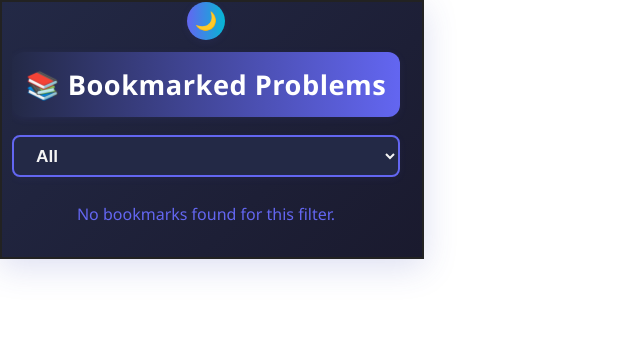
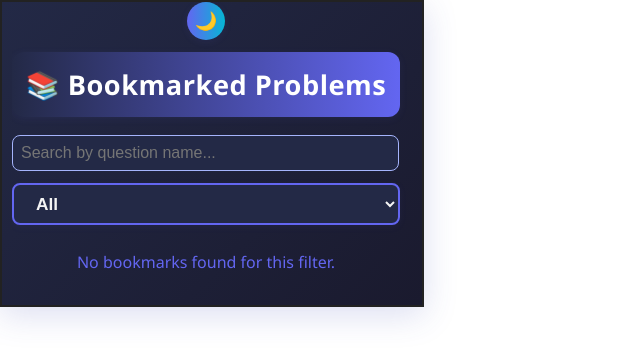
Before and after one commit to swapnil-1357/LC-bookmark-ext, a React (Vite) app in the folder leetcode-bookmarks-react/: page / in a window 1280 px wide. Shown: the top 360 px of the page, without its empty margins (0-640 px from the left). Built offline with nearby package versions, Linux system fonts and the light colour scheme.

Commit message:
⚒️ add seach bar

```diff
--- a/leetcode-bookmarks-react/src/App.jsx
+++ b/leetcode-bookmarks-react/src/App.jsx
@@ -10,6 +10,7 @@ export default function App() {
   const [filter, setFilter] = useState("All");
   const [noteId, setNoteId] = useState(null);
   const [dark, setDark] = useState(true);
+  const [search, setSearch] = useState("");
 
   const loadBookmarks = () => {
     chrome.storage.sync.get([LC_KEY], (result) => {
@@ -42,7 +43,11 @@ export default function App() {
   };
 
   const filtered = bookmarks
-    .filter(b => filter === "All" || b.difficulty === filter)
+    .filter(b => {
+      const matchesFilter = filter === "All" || b.difficulty === filter;
+      const matchesSearch = b.name.toLowerCase().includes(search.toLowerCase());
+      return matchesFilter && matchesSearch;
+    })
     .sort((a, b) => {
       const priority = { High: 1, Medium: 2, Low: 3 };
       return priority[a.importance] - priority[b.importance];
@@ -81,6 +86,25 @@ export default function App() {
 
         <h1 className="popup-title">📚 Bookmarked Problems</h1>
 
+        {/* --- Search Bar --- */}
+        <input
+          type="text"
+          placeholder="Search by question name..."
+          value={search}
+          onChange={e => setSearch(e.target.value)}
+          style={{
+            width: "95%",
+            padding: "8px 8px",
+            marginBottom: "12px",
+            borderRadius: "8px",
+            border: "1.5px solid #a5b4fc",
+            fontSize: "1em",
+            outline: "none",
+            background: dark ? "#232946" : "#fff",
+            color: dark ? "#fff" : "#222"
+          }}
+        />
+
         <select className="popup-filter" value={filter} onChange={(e) => setFilter(e.target.value)}>
           <option value="All">All</option>
           <option value="Easy">🟢 Easy</option>
```
